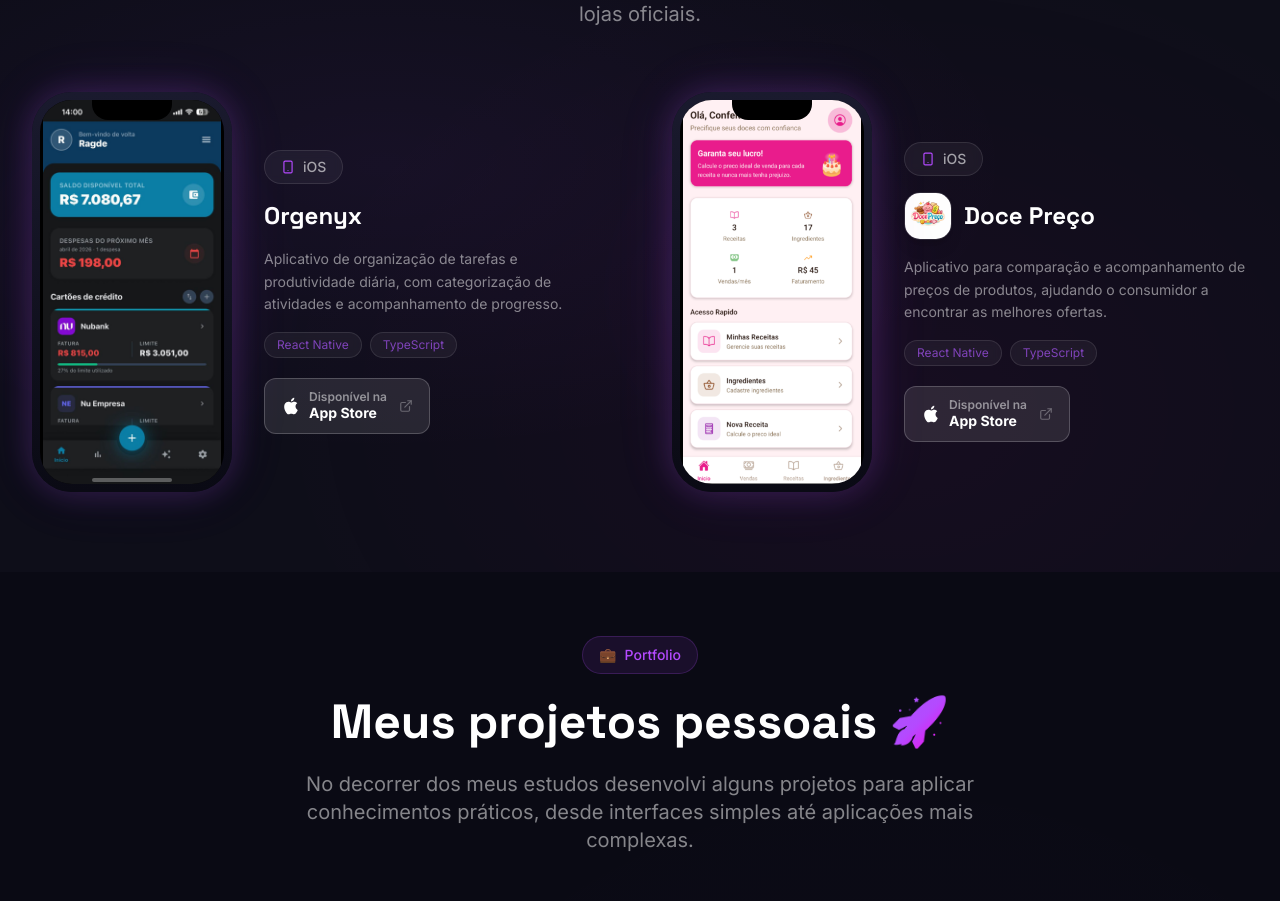
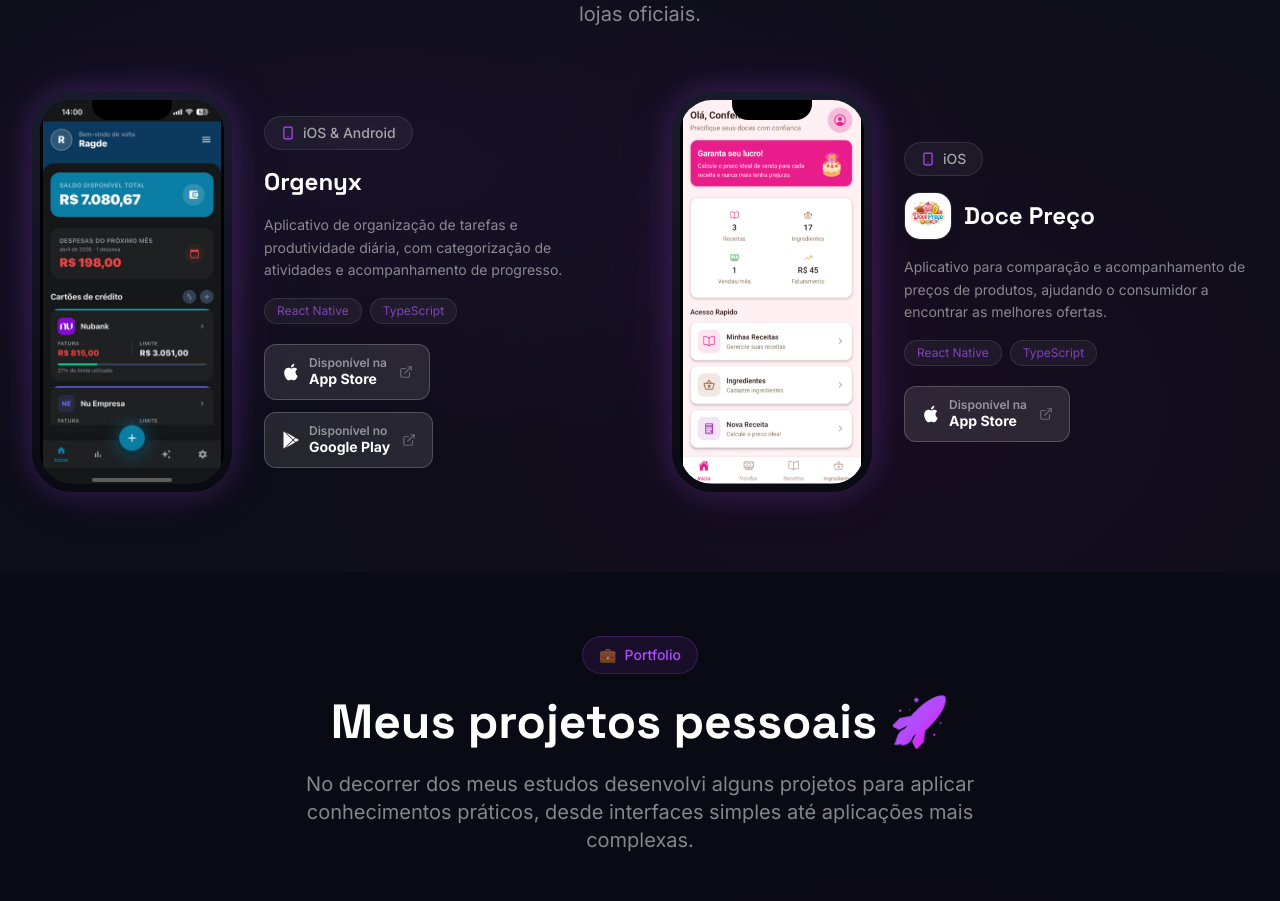
Before and after one commit to santosdlaysa/Portfolio-oficiall, a React (Vite) app: page / in a window 1280 px wide. Shown: the part 1640-2541 px from the top of the page. Built offline with nearby package versions, Linux system fonts and the light colour scheme.

Commit message:
Adiciona suporte para URL da Play Store e atualiza plataforma para 'iOS & Android' no item de aplicativo Orgenyx

```diff
--- a/src/components/sections/AppsSection.tsx
+++ b/src/components/sections/AppsSection.tsx
@@ -165,6 +165,8 @@
                     ))}
                   </div>
 
+                  {/* Store Buttons */}
+                  <div className="flex flex-wrap gap-3 justify-center sm:justify-start">
                     {/* App Store Button */}
                     <MagneticButton
                       as="a"
@@ -182,6 +184,27 @@
                       </div>
                       <ExternalLink size={14} className="ml-1 opacity-30" />
                     </MagneticButton>
+
+                    {/* Play Store Button */}
+                    {app.playStoreUrl && (
+                      <MagneticButton
+                        as="a"
+                        href={app.playStoreUrl}
+                        target="_blank"
+                        rel="noopener noreferrer"
+                        className="inline-flex items-center gap-2 bg-white/10 border border-white/20 text-white px-4 py-2.5 rounded-xl hover:bg-white/15 hover:border-neon-green/30 hover:shadow-neon-green transition-all duration-300 font-semibold text-sm"
+                      >
+                        <svg viewBox="0 0 24 24" className="w-5 h-5" fill="currentColor">
+                          <path d="M3.609 1.814L13.792 12 3.61 22.186a.996.996 0 0 1-.61-.92V2.734a1 1 0 0 1 .609-.92zm10.89 10.893l2.302 2.302-10.937 6.333 8.635-8.635zm3.199-3.199l2.807 1.626a1 1 0 0 1 0 1.732l-2.807 1.626L15.206 12l2.492-2.492zM5.864 2.658L16.8 8.99l-2.302 2.302-8.634-8.634z" />
+                        </svg>
+                        <div className="text-left">
+                          <span className="block text-xs opacity-50">Disponível no</span>
+                          <span className="block text-sm font-bold -mt-0.5">Google Play</span>
+                        </div>
+                        <ExternalLink size={14} className="ml-1 opacity-30" />
+                      </MagneticButton>
+                    )}
+                  </div>
                 </div>
               </div>
             </AnimatedSection>
--- a/src/types/index.ts
+++ b/src/types/index.ts
@@ -14,6 +14,7 @@
   image: string;
   icon?: string;
   url: string;
+  playStoreUrl?: string;
   technologies?: string[];
   platform: 'iOS' | 'Android' | 'iOS & Android';
 }
--- a/src/utils/constants.ts
+++ b/src/utils/constants.ts
@@ -188,8 +188,9 @@
     title: 'Orgenyx',
     image: '/orgenyxapp.png',
     url: 'https://apps.apple.com/br/app/orgenyx/id6760567600',
+    playStoreUrl: 'https://play.google.com/store/apps/details?id=com.orgenyx',
     technologies: ['React Native', 'TypeScript'],
-    platform: 'iOS',
+    platform: 'iOS & Android',
     description: 'Aplicativo de organização de tarefas e produtividade diária, com categorização de atividades e acompanhamento de progresso.'
   },
   {
```
Also changed, not shown: .claude/settings.local.json. Lines whose indentation alone changed are shown as unchanged.
